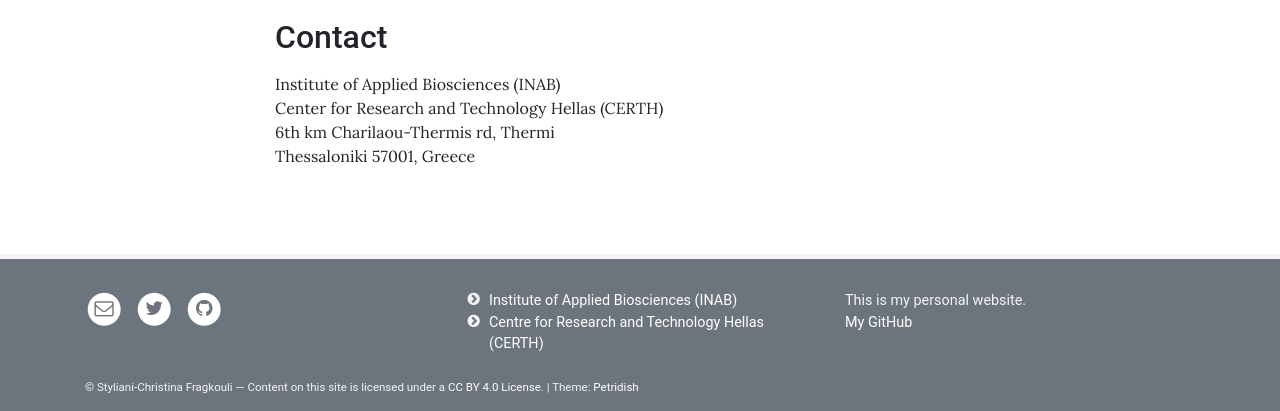
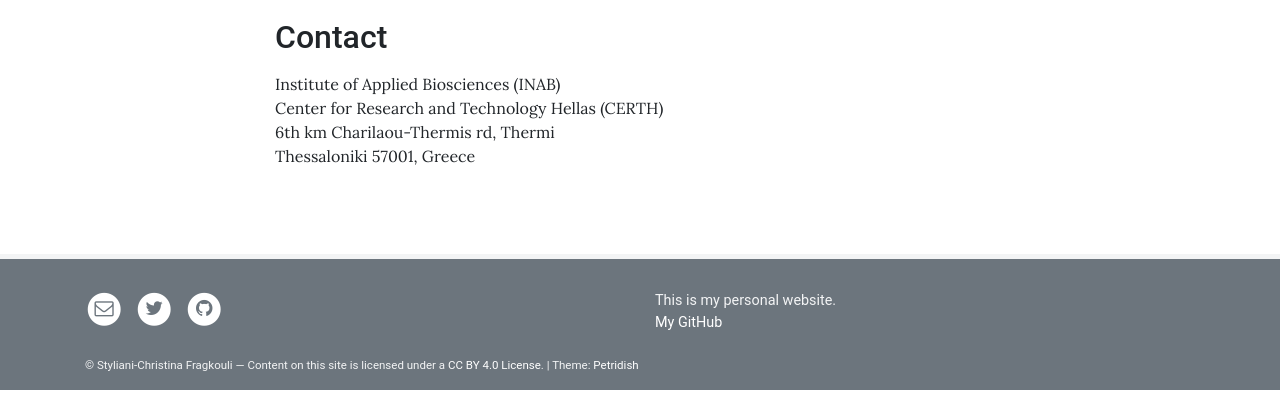
Before and after one commit to sfragkoul/sfragkoul.github.io, a Jekyll site: the page built from pages/about.md, in a window 1280 px wide and 900 px high, scrolled down 635 px, cut to the strip 489-900 px from the top of the window. Built offline with Jekyll 4.4.1, drawn with Linux system fonts in a browser that asks for light colours; after the commit the page ends 1514 px from its top, so only the background shows below that.

Commit message:
Update footer.yml

```diff
--- a/_data/footer.yml
+++ b/_data/footer.yml
@@ -3,15 +3,6 @@
 
 # Columns (the more you add, the narrower they will be)
 columns:
-  - description:
-    links:
-    - text: Institute of Applied Biosciences (INAB)
-      href: https://inab.certh.gr/
-      new_window: true
-    - text: Centre for Research and Technology Hellas (CERTH)
-      href: https://www.certh.gr/
-      new_window: true
-
   - description: > # E.g. funding acknowledgement. Can be Markdown
       This is my personal website. <br/> [My GitHub](https://github.com/sfragkoul)
 
```
